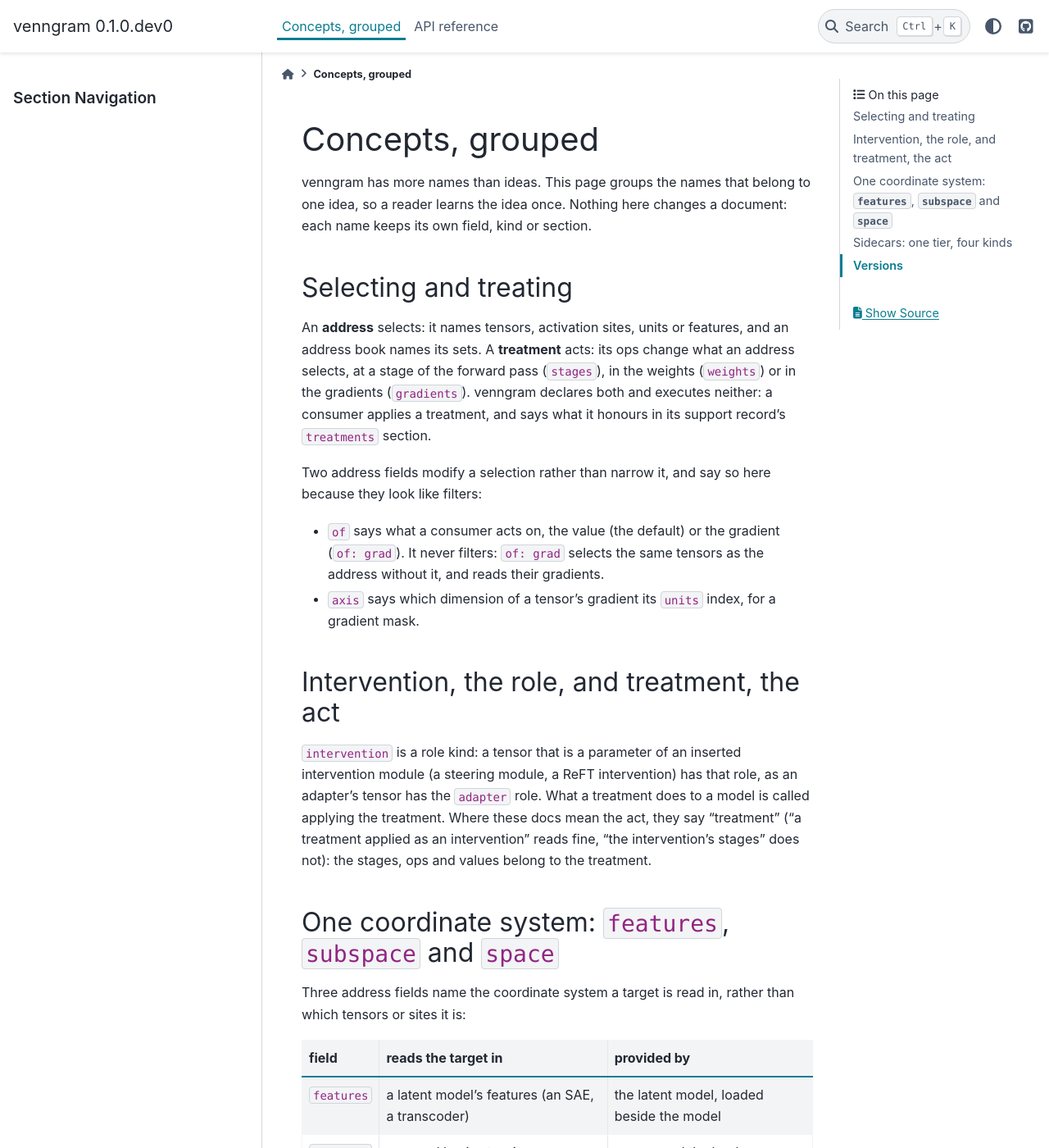
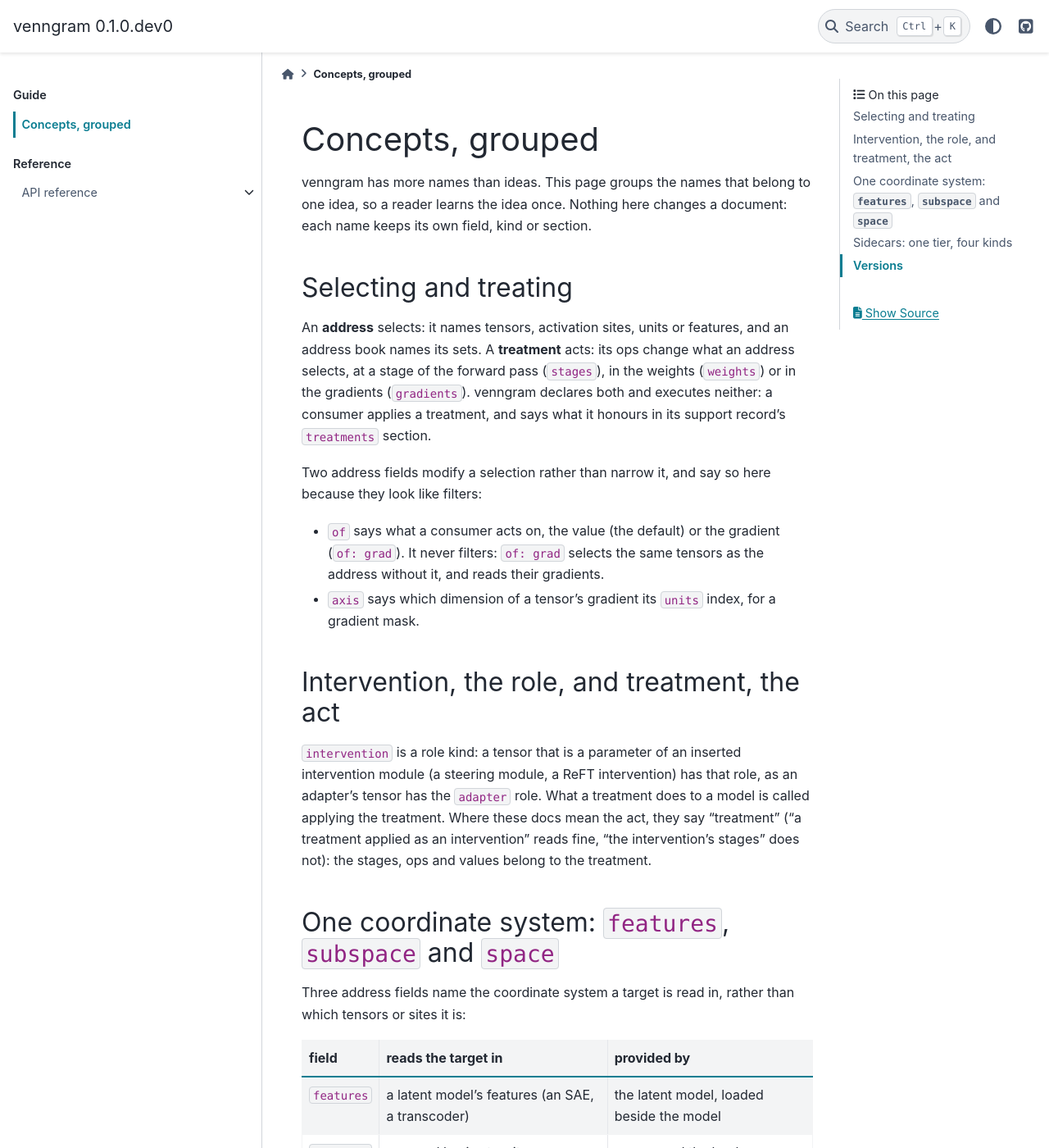
Before and after one commit to speediedan/venngram, a Sphinx documentation site: the page built from docs/source/concepts.md, in a window 1280 px wide and 1400 px high. Shown: the whole window at 82% size. Built offline with Sphinx 7.4.7 and the PyData theme 0.15.4, drawn with Linux system fonts in a browser that asks for light colours.

Commit message:
Match the docs layout of finetuning-scheduler and interpretune (#155)
Full-width pages with fixed-width sidebars, the whole captioned toctree in the primary sidebar on every page, no header section links with the theme switcher and icons at the right, the page contents and source link in the secondary sidebar, a copyright and versions footer, the canonical URL from Read the Docs, and copy buttons that skip prompts.

Fixes #154.

```diff
--- /dev/null
+++ b/docs/source/_static/main.css
@@ -0,0 +1,32 @@
+/* venngram's docs share finetuning-scheduler's and interpretune's layout: stock pydata-sphinx-theme, full width. */
+
+/* pydata-sphinx-theme centres an 88rem page and caps the article at 60em, which leaves most of a wide window empty.
+   Pin both sidebars at fixed widths and let the article take the rest, so wide tables and code use the room. */
+.bd-page-width {
+    max-width: none;
+}
+
+.bd-main .bd-content .bd-article-container {
+    max-width: none;
+}
+
+/* with no header links (``navbar_center: []``), push search, the theme switcher and the icons to the right edge */
+.bd-header .navbar-header-items__end {
+    margin-left: auto;
+}
+
+@media (min-width: 960px) {
+    .bd-sidebar-primary {
+        flex: 0 0 20rem;
+        width: 20rem;
+        max-width: 20rem;
+    }
+}
+
+@media (min-width: 1200px) {
+    .bd-sidebar-secondary {
+        flex: 0 0 17rem;
+        width: 17rem;
+        max-width: 17rem;
+    }
+}
--- /dev/null
+++ b/docs/source/_templates/sidebar-nav-full.html
@@ -0,0 +1,19 @@
+{#- The theme's ``sidebar-nav-bs.html`` starts at the second toctree level, showing only the pages under the current
+    top-level section. Every page here is a direct child of ``index``, so start at the root instead and render the whole
+    captioned toctree on every page. -#}
+{% set show_nav_level = meta['html_theme.show_nav_level'] if (meta is defined and meta is not none and 'html_theme.show_nav_level' in meta) else theme_show_nav_level %}
+<nav class="bd-docs-nav bd-links"
+     aria-label="{{ _('Site Navigation') }}">
+  <div class="bd-toc-item navbar-nav">
+    {{- generate_toctree_html(
+      "sidebar",
+      startdepth=0,
+      show_nav_level=show_nav_level | int,
+      maxdepth=theme_navigation_depth | int,
+      collapse=theme_collapse_navigation | tobool,
+      includehidden=True,
+      titles_only=True
+      )
+    -}}
+  </div>
+</nav>
--- a/docs/source/conf.py
+++ b/docs/source/conf.py
@@ -57,10 +57,37 @@ myst_heading_anchors = 3
 
 intersphinx_mapping = {"python": ("https://docs.python.org/3", None)}
 
+# The layout finetuning-scheduler's and interpretune's docs share: stock pydata-sphinx-theme at full width
+# (_static/main.css), and the whole captioned toctree in the primary sidebar on every page
+# (_templates/sidebar-nav-full.html), since every page is a child of ``index``.
 html_theme = "pydata_sphinx_theme"
 html_title = f"venngram {release}"
-html_theme_options = {"github_url": REPO, "show_toc_level": 2, "navigation_with_keys": False}
-html_static_path: list[str] = []
+# Read the Docs supplies the canonical URL of the version being built; local builds fall back to ``latest``.
+html_baseurl = os.environ.get("READTHEDOCS_CANONICAL_URL", "https://venngram.readthedocs.io/en/latest/")
+html_theme_options = {
+    "github_url": REPO,
+    "navbar_center": [],
+    "navbar_end": ["theme-switcher", "navbar-icon-links"],
+    "show_nav_level": 1,
+    "navigation_depth": 2,
+    "collapse_navigation": False,
+    "show_toc_level": 2,
+    "navigation_with_keys": False,
+    "secondary_sidebar_items": ["page-toc", "sourcelink"],
+    "footer_start": ["copyright"],
+    "footer_end": ["sphinx-version", "theme-version"],
+}
+html_sidebars = {"**": ["sidebar-nav-full"]}
+html_context = {"github_user": "speediedan", "github_repo": "venngram", "github_version": "main",
+                "doc_path": "docs/source"}
+html_static_path = ["_static"]
+html_css_files = ["main.css"]
+templates_path = ["_templates"]
+
+# sphinx-copybutton: copy the code, not the ``>>>``/``...`` prompts or doctest output
+copybutton_prompt_text = r">>> |\.\.\. |\$ "
+copybutton_prompt_is_regexp = True
+copybutton_only_copy_prompt_lines = True
 exclude_patterns = ["_build"]
 source_suffix = {".rst": "restructuredtext", ".md": "markdown"}
 master_doc = "index"
```
Also changed, not shown: docs/source/index.md (+7 -1 lines).
